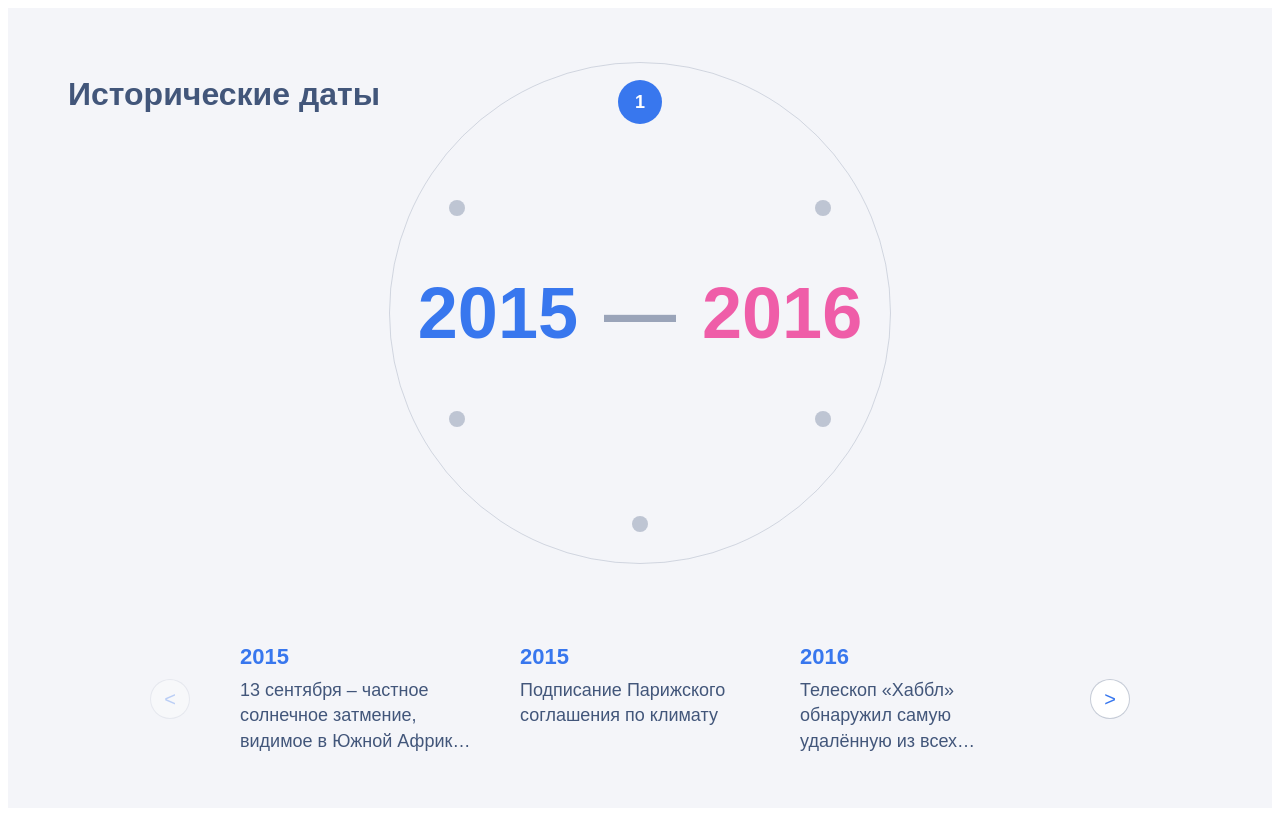
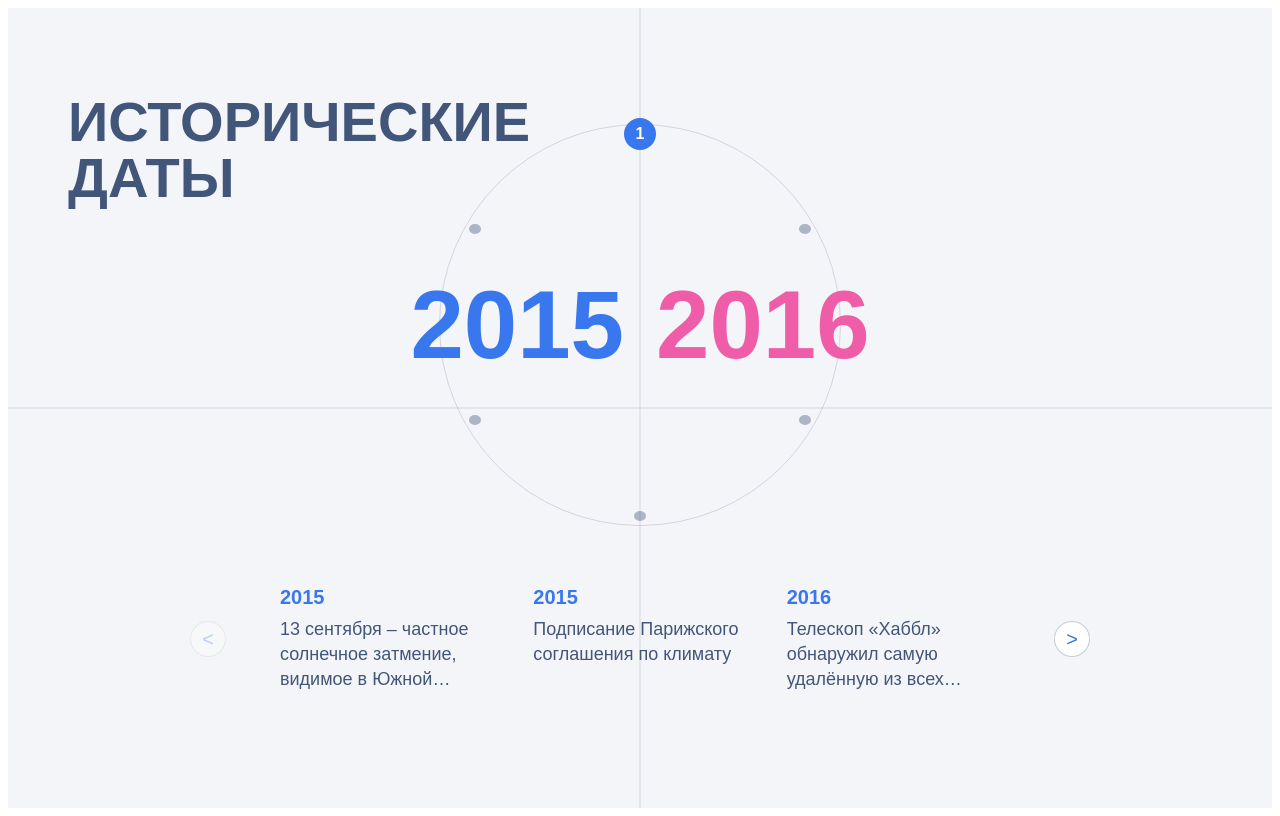
Before and after one commit to Marat-Tibilov/test_task, a React app: page / in a window 1280 px wide. Built offline with nearby package versions, Linux system fonts and the light colour scheme.

Commit message:
улучшения по макету

```diff
--- a/src/components/time-line-block/timeline-block.scss
+++ b/src/components/time-line-block/timeline-block.scss
@@ -12,96 +12,121 @@ $bg: #f4f5f9;
   flex-direction: column;
   align-items: center;
   justify-content: center;
+  overflow: hidden;
   font-family: "PT Sans", sans-serif;
-  overflow: hidden;
 }
 
+/* Центральные линии */
+.cross-lines {
+  position: absolute;
+  inset: 0;
+  pointer-events: none;
+
+  &::before,
+  &::after {
+    content: "";
+    position: absolute;
+    background: rgba(66, 86, 122, 0.2);
+  }
+
+  &::before {
+    width: 1px;
+    height: 100%;
+    left: 50%;
+    top: 0;
+    transform: translateX(-50%);
+  }
+
+  &::after {
+    height: 1px;
+    width: 100%;
+    top: 50%;
+    left: 0;
+    transform: translateY(-50%);
+  }
+}
+
+/* Заголовок */
 .timeline-title {
   position: absolute;
   top: 40px;
   left: 60px;
-  font-size: 32px;
+  font-size: 56px;
   font-weight: 700;
+  line-height: 1;
   color: $text-color;
-  line-height: 1.2;
+  text-transform: uppercase;
 }
 
-/* КРУГ */
+/* Круг */
 .circle-wrap {
   position: relative;
-  width: 500px;
-  height: 500px;
+  width: 400px;
+  height: 400px;
   border-radius: 50%;
   border: 1px solid rgba(66, 86, 122, 0.2);
   display: flex;
   align-items: center;
   justify-content: center;
-  margin-bottom: 80px;
+  margin-bottom: 60px;
 }
 
+/* Динамические года */
 .dynamic-years {
   position: absolute;
   text-align: center;
-  font-size: 72px;
+  font-size: 96px;
   font-weight: 700;
-  line-height: 1;
   z-index: 5;
   pointer-events: none;
+  line-height: 1;
 
   .year-start {
     color: $primary-color;
+    margin-right: 16px;
   }
 
   .year-end {
     color: $accent-color;
-  }
-
-  .divider {
-    color: $text-color;
-    opacity: 0.5;
-    margin: 0 6px;
+    margin-left: 16px;
   }
 }
 
-/* ТОЧКИ НА КРУГЕ */
+/* Точки по окружности */
 .circle-point {
   position: absolute;
-  width: 16px;
-  height: 16px;
+  width: 10px;
+  height: 10px;
   border-radius: 50%;
-  background: rgba(66, 86, 122, 0.3);
+  background: rgba(66, 86, 122, 0.4);
   border: none;
   cursor: pointer;
   transform: translate(-50%, -50%);
   transition: all 0.3s ease;
-  display: flex;
-  align-items: center;
-  justify-content: center;
+  z-index: 10;
 
   &.active {
     background: $primary-color;
-    width: 44px;
-    height: 44px;
+    width: 32px;
+    height: 32px;
     color: #fff;
+    font-size: 16px;
     font-weight: 700;
-    font-size: 18px;
   }
 
   &:hover {
     background: $primary-color;
-    opacity: 0.8;
   }
 }
 
-/* НИЖНИЙ БЛОК */
+/* Нижняя часть */
 .bottom-section {
   display: flex;
   align-items: center;
   justify-content: center;
+  gap: 12px;
   width: 100%;
-  max-width: 1000px;
-  position: relative;
-  gap: 20px;
+  max-width: 900px;
 }
 
 .timeline-swiper {
@@ -109,11 +134,9 @@ $bg: #f4f5f9;
 }
 
 .event-item {
-  text-align: left;
-
   .event-year {
     color: $primary-color;
-    font-size: 22px;
+    font-size: 20px;
     font-weight: 700;
     margin-bottom: 8px;
   }
@@ -122,27 +145,26 @@ $bg: #f4f5f9;
     color: $text-color;
     font-size: 18px;
     line-height: 1.4;
-    display: -webkit-box;
     -webkit-line-clamp: 3;
     -webkit-box-orient: vertical;
+    display: -webkit-box;
     overflow: hidden;
   }
 }
 
-/* КНОПКИ НАВИГАЦИИ */
+/* Кнопки */
 .nav-btn.small {
-  width: 40px;
-  height: 40px;
+  width: 36px;
+  height: 36px;
   border-radius: 50%;
   border: 1px solid rgba(66, 86, 122, 0.3);
-  background: white;
+  background: #fff;
   color: $primary-color;
   font-size: 20px;
   display: flex;
   align-items: center;
   justify-content: center;
-  transition: all 0.3s ease;
-  margin: 0 10px;
+  transition: 0.3s;
 
   &:hover:not(:disabled) {
     background: $primary-color;
@@ -151,14 +173,5 @@ $bg: #f4f5f9;
 
   &:disabled {
     opacity: 0.3;
-    pointer-events: none;
-  }
-
-  &.left {
-    order: 0;
-  }
-
-  &.right {
-    order: 2;
   }
 }
--- a/src/components/time-line-block/timline-block.tsx
+++ b/src/components/time-line-block/timline-block.tsx
@@ -1,90 +1,74 @@
 import React, { useEffect, useRef, useState } from "react";
-import { TimelinePeriod } from "./types";
 import { Swiper, SwiperSlide } from "swiper/react";
 import "swiper/css";
 import "./timeline-block.scss";
 import gsap from "gsap";
 
-interface TimelineBlockProps {
-    periods: TimelinePeriod[];
-    title?: string;
+interface Period {
+    startYear: number;
+    endYear: number;
+    events: { year: number; description: string }[];
 }
 
-const TimelineBlock: React.FC<TimelineBlockProps> = ({  periods,   title = "Исторические даты" }) => {
-    const [currentPeriodIndex, setCurrentPeriodIndex] = useState(0);
-    const currentPeriod = periods[currentPeriodIndex];
-    const yearsRef = useRef<HTMLDivElement | null>(null);
+const TimelineBlock: React.FC<{ periods: Period[] }> = ({ periods }) => {
+    const [activeIndex, setActiveIndex] = useState(0);
     const circleRef = useRef<HTMLDivElement | null>(null);
     const [radius, setRadius] = useState(0);
 
-    // вычисляем радиус
     useEffect(() => {
-        const calcRadius = () => {
+        const resize = () => {
             if (!circleRef.current) return;
-            const rect = circleRef.current.getBoundingClientRect();
-            setRadius(Math.min(rect.width, rect.height) / 2 - 40);
+            const r = circleRef.current.offsetWidth / 2;
+            setRadius(r);
         };
-        calcRadius();
-        window.addEventListener("resize", calcRadius);
-        return () => window.removeEventListener("resize", calcRadius);
+        resize();
+        window.addEventListener("resize", resize);
+        return () => window.removeEventListener("resize", resize);
     }, []);
 
-    // анимация годов при смене
     useEffect(() => {
-        if (yearsRef.current) {
-            gsap.fromTo(
-                yearsRef.current,
-                { opacity: 0, y: 20 },
-                { opacity: 1, y: 0, duration: 0.6, ease: "power2.out" }
-            );
-        }
-    }, [currentPeriodIndex]);
+        gsap.fromTo(
+            ".dynamic-years",
+            { opacity: 0, y: 20 },
+            { opacity: 1, y: 0, duration: 0.6, ease: "power2.out" }
+        );
+    }, [activeIndex]);
 
-    const getCirclePointPosition = (
-        index: number,
-        total: number,
-        r: number
-    ) => {
-        const angle = index * (360 / total) - 90;
-        const rad = (angle * Math.PI) / 180;
-        return { x: Math.cos(rad) * r, y: Math.sin(rad) * r };
+    const current = periods[activeIndex];
+
+    const getPosition = (i: number, total: number, r: number) => {
+        const angle = (i * (360 / total) - 90) * (Math.PI / 180);
+        return { x: Math.cos(angle) * r, y: Math.sin(angle) * r };
     };
-
-    const handleNext = () =>
-        setCurrentPeriodIndex((prev) =>
-            prev < periods.length - 1 ? prev + 1 : prev
-        );
-
-    const handlePrev = () =>
-        setCurrentPeriodIndex((prev) => (prev > 0 ? prev - 1 : prev));
-
-    const handleClickPoint = (index: number) => setCurrentPeriodIndex(index);
 
     return (
         <div className="timeline-block">
-            <h2 className="timeline-title">{title}</h2>
+            <div className="cross-lines" />
+
+            <h2 className="timeline-title">
+                исторические <br /> даты
+            </h2>
 
             <div className="circle-wrap" ref={circleRef}>
-                <div className="dynamic-years" ref={yearsRef}>
-                    <span className="year-start">{currentPeriod.startYear}</span>
-                    <span className="divider"> — </span>
-                    <span className="year-end">{currentPeriod.endYear}</span>
+                <div className="dynamic-years">
+                    <span className="year-start">{current.startYear}</span>
+                    <span className="year-end">{current.endYear}</span>
                 </div>
 
                 {periods.map((_, i) => {
-                    const pos = getCirclePointPosition(i, periods.length, radius);
-                    const isActive = i === currentPeriodIndex;
+                    const pos = getPosition(i, periods.length, radius - 10);
+                    const active = i === activeIndex;
                     return (
                         <button
                             key={i}
-                            className={`circle-point ${isActive ? "active" : ""}`}
+                            className={`circle-point ${active ? "active" : ""}`}
                             style={{
                                 left: `calc(50% + ${pos.x}px)`,
                                 top: `calc(50% + ${pos.y}px)`,
                             }}
-                            onClick={() => handleClickPoint(i)}
+                            onClick={() => setActiveIndex(i)}
                         >
-                            {isActive ? <span>{i + 1}</span> : ""}
+                            {active ? <span>{i + 1}</span> : ""}
                         </button>
                     );
                 })}
@@ -93,22 +77,18 @@ const TimelineBlock: React.FC<TimelineBlockProps> = ({  periods,   title = "Ис
             <div className="bottom-section">
                 <button
                     className="nav-btn small left"
-                    onClick={handlePrev}
-                    disabled={currentPeriodIndex === 0}
+                    onClick={() => setActiveIndex((p) => Math.max(p - 1, 0))}
+                    disabled={activeIndex === 0}
                 >
                     &lt;
                 </button>
 
-                <Swiper
-                    spaceBetween={40}
-                    slidesPerView={3}
-                    className="timeline-swiper"
-                >
-                    {currentPeriod.events.map((event, i) => (
+                <Swiper spaceBetween={40} slidesPerView={3} className="timeline-swiper">
+                    {current.events.map((e, i) => (
                         <SwiperSlide key={i}>
                             <div className="event-item">
-                                <div className="event-year">{event.year}</div>
-                                <div className="event-description">{event.description}</div>
+                                <div className="event-year">{e.year}</div>
+                                <div className="event-description">{e.description}</div>
                             </div>
                         </SwiperSlide>
                     ))}
@@ -116,8 +96,10 @@ const TimelineBlock: React.FC<TimelineBlockProps> = ({  periods,   title = "Ис
 
                 <button
                     className="nav-btn small right"
-                    onClick={handleNext}
-                    disabled={currentPeriodIndex === periods.length - 1}
+                    onClick={() =>
+                        setActiveIndex((p) => Math.min(p + 1, periods.length - 1))
+                    }
+                    disabled={activeIndex === periods.length - 1}
                 >
                     &gt;
                 </button>
```
